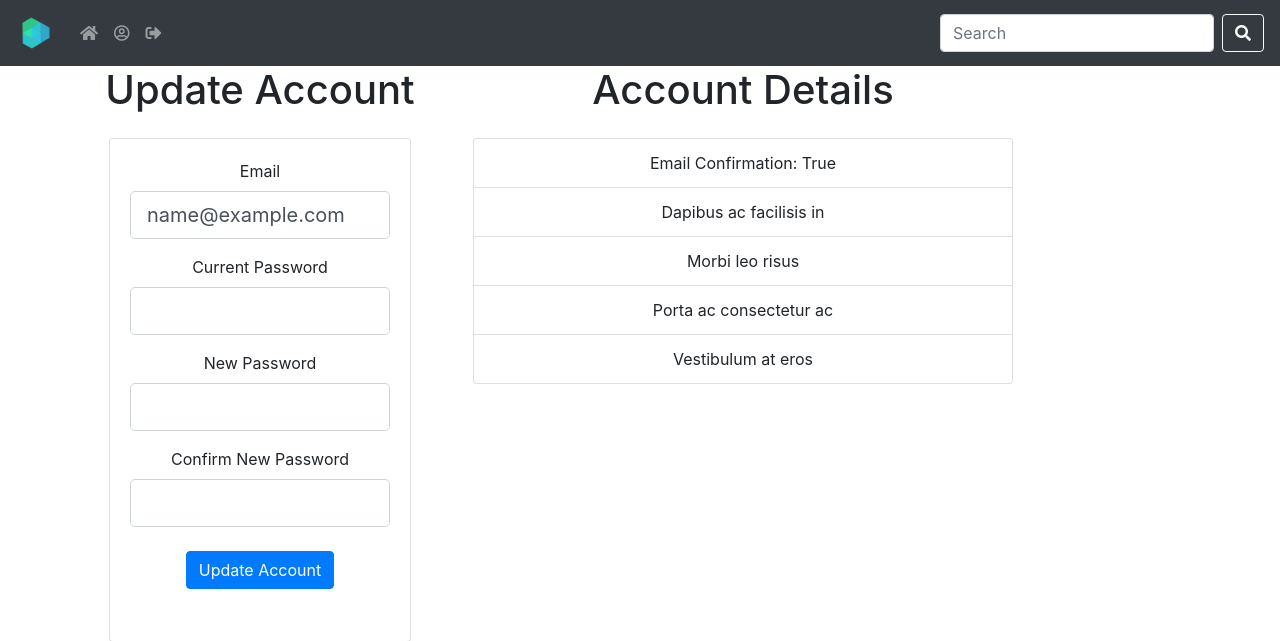
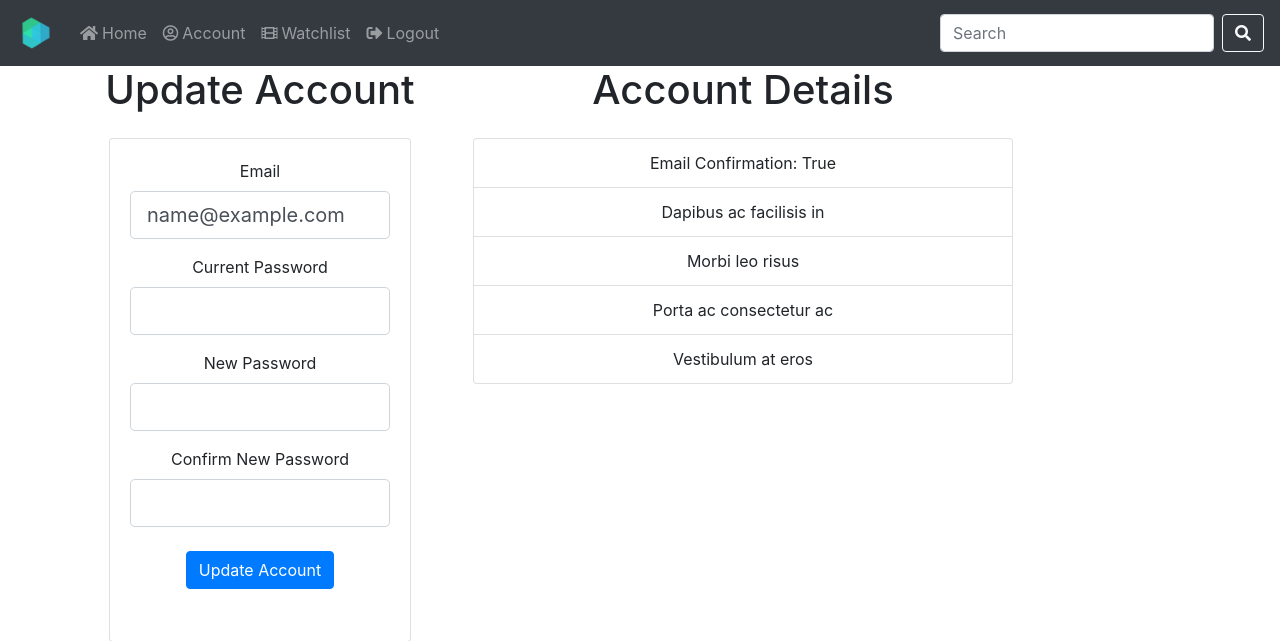
Before and after one commit to tee24/movie_recommendation, a Flask app: page /account in a window 1280 px wide. Shown: the top 641 px of the page. Run offline with Flask 2, Linux system fonts and the light colour scheme; the visitor is signed in with stand-in values (Sample User, id 1); some libraries are stand-ins or nearby versions; some web fonts are replaced.

Commit message:
added watchlist to navbar when signed in and text to buttons

```diff
--- a/flaskmovie/templates/template.html
+++ b/flaskmovie/templates/template.html
@@ -28,25 +28,29 @@
         <ul class="navbar-nav mr-auto mt-2 mt-lg-0">
             <li class="nav-item">
                 <a class="nav-link" data-toggle="tooltip" title="Home" data-placement="bottom"
-                   href="{{ url_for('index') }}"><i class="fas fa-home"></i></a>
+                   href="{{ url_for('index') }}"><i class="fas fa-home mr-1"></i>Home</a>
             </li>
             {% if current_user.is_authenticated %}
             <li class="nav-item">
                 <a class="nav-link" data-toggle="tooltip" title="Account" href="{{ url_for('account') }}"><i
-                        class="far fa-user-circle"></i></a>
+                        class="far fa-user-circle mr-1"></i>Account</a>
+            </li>
+            <li class="nav-item">
+                <a class="nav-link" data-toggle="tooltip" title="Watchlist" href="{{ url_for('watchlist') }}"><i
+                        class="fas fa-film mr-1"></i>Watchlist</a>
             </li>
             <li class="nav-item">
                 <a class="nav-link" data-toggle="tooltip" title="Logout" href="{{ url_for('logout') }}"><i
-                        class="fas fa-sign-out-alt"></i></a>
+                        class="fas fa-sign-out-alt mr-1"></i>Logout</a>
             </li>
             {% else %}
             <li class="nav-item">
                 <a class="nav-link" data-toggle="tooltip" title="Register" href="{{ url_for('register') }}"><i
-                        class="fas fa-user-plus"></i></a>
+                        class="fas fa-user-plus mr-1"></i>Register</a>
             </li>
             <li class="nav-item">
                 <a class="nav-link" data-toggle="tooltip" title="Login" href="{{ url_for('login') }}"><i
-                        class="fas fa-sign-in-alt"></i></a>
+                        class="fas fa-sign-in-alt mr-1"></i>Login</a>
             </li>
             {% endif %}
         </ul>
@@ -61,9 +65,9 @@
 {% with messages = get_flashed_messages(with_categories=true) %}
 {% if messages %}
 {% for category, message in messages %}
-<div class="container-fluid mb-5">
+<div class="container-fluid">
     <div class="row justify-content-center">
-        <div class="col-12 text-center alert alert-{{ category }}">
+        <div class="col-12 text-center alert alert-{{ category }} mb-0">
             {{ message }}
         </div>
     </div>
```
